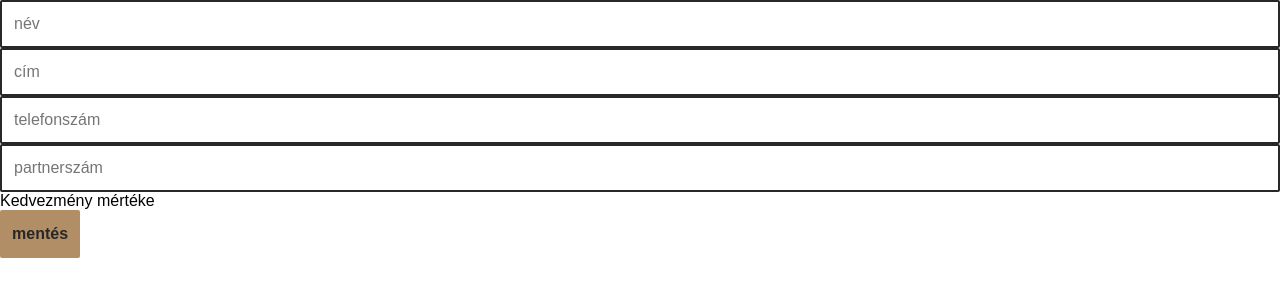
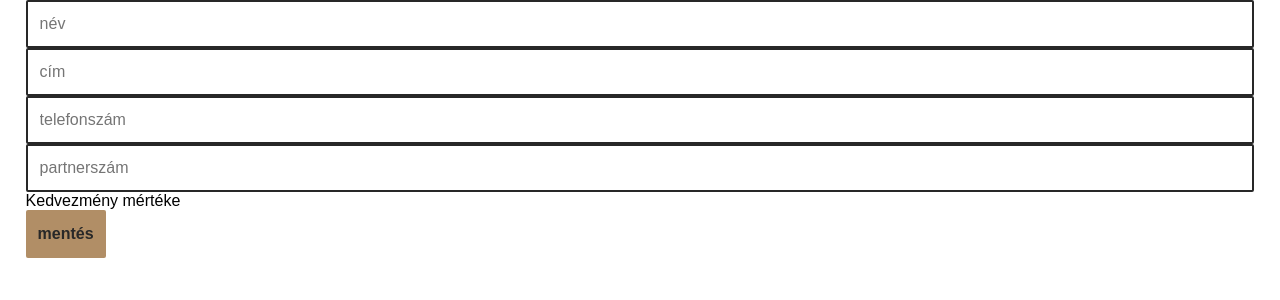
Before and after one commit to amezner/BeerLEVele, a React (Create React App) app in the folder frontend/: page /customerform in a window 1280 px wide. Shown: the top 300 px of the page. Built offline with nearby package versions, Linux system fonts and the light colour scheme.

Commit message:
prop-types, formrow component

```diff
--- a/frontend/src/App.css
+++ b/frontend/src/App.css
@@ -22,6 +22,14 @@
   font-size: large;
 }
 
+.content-width {
+  width:96%;
+  max-width:1400px;
+  display:block;
+  margin:auto;
+
+}
+
 @keyframes App-logo-spin {
   from { transform: rotate(0deg); }
   to { transform: rotate(360deg); }
--- a/frontend/src/components/button/index.js
+++ b/frontend/src/components/button/index.js
@@ -1,13 +1,17 @@
 import React, { Component } from 'react';
+import PropTypes from 'prop-types';
 import './button.css';
 
 class Button extends Component {
-  static get defaultProps() {
-    return {
-      type: 'button',
-      text: 'gomb'
-    }
-  }
+  static defaultProps = {
+    type: 'button',
+    text: 'gomb'
+  };
+
+  static propTypes = {
+    type: PropTypes.string,
+    text: PropTypes.string,
+  };
 
   render() {
     const { type, text } = this.props;
--- a/frontend/src/components/customerform/index.js
+++ b/frontend/src/components/customerform/index.js
@@ -1,30 +1,31 @@
 import React, { Component } from 'react';
 
+import FormRow from '../formrow';
 import Field from '../field';
 import Button from '../button';
 
 class Customerform extends Component {
   render() {
     return (
-      <div className="customer-form">
-        <div class="form-row">
+      <div className="customer-form content-width">
+        <FormRow>
           <Field type="text" placeholder="név" name="name" />
-        </div>
-        <div class="form-row">
+        </FormRow>
+        <FormRow>
           <Field type="text" placeholder="cím" name="address" />
-        </div>
-        <div class="form-row">
+        </FormRow>
+        <FormRow>
           <Field type="text" placeholder="telefonszám" name="phone" />
-        </div>
-        <div class="form-row">
+        </FormRow>
+        <FormRow>
           <Field type="text" placeholder="partnerszám" name="loyaltycard" />
-        </div>
-        <div class="form-row">
+        </FormRow>
+        <FormRow>
           Kedvezmény mértéke
-        </div>
-        <div class="form-row">
+        </FormRow>
+        <FormRow>
           <Button text="mentés" />
-        </div>
+        </FormRow>
       </div>
     );
   }
--- a/frontend/src/components/field/index.js
+++ b/frontend/src/components/field/index.js
@@ -1,14 +1,19 @@
 import React, { Component } from 'react';
+import PropTypes from 'prop-types';
 import './field.css';
 
 class Field extends Component {
-  static get defaultProps() {
-      return {
-        type: 'text',
-        placeholder: '',
-        name: ''
-      };
-  }
+  static defaultProps = {
+    type: 'text',
+    placeholder: '',
+    name: ''
+  };
+
+  static propTypes = {
+    type: PropTypes.string,
+    placeholder: PropTypes.string,
+    name: PropTypes.string
+  };
 
   render() {
     const { type, placeholder, name } = this.props;
--- /dev/null
+++ b/frontend/src/components/formrow/index.js
@@ -0,0 +1,13 @@
+import React, { Component } from 'react';
+
+class Formrow extends Component {
+  render() {
+    return (
+      <div className="form-row">
+        {this.props.children}
+      </div>
+    );
+  }
+}
+
+export default Formrow;
--- a/frontend/src/components/login/index.js
+++ b/frontend/src/components/login/index.js
@@ -1,6 +1,7 @@
 import React, { Component } from 'react';
 import './login.css';
 
+import FormRow from '../formrow';
 import Field from '../field';
 import Button from '../button';
 
@@ -8,15 +9,15 @@ class Login extends Component {
   render() {
     return (
       <div className="login-content">
-        <div className="form-row">
+        <FormRow>
           <Field placeholder="felhasználónév" name="username" />
-        </div>
-        <div className="form-row">
+        </FormRow>
+        <FormRow>
           <Field type="password" name="password" placeholder="jelszó" />
-        </div>
-        <div className="form-row">
+        </FormRow>
+        <FormRow>
           <Button text="belépés" />
-        </div>
+        </FormRow>
       </div>
     );
   }
```
